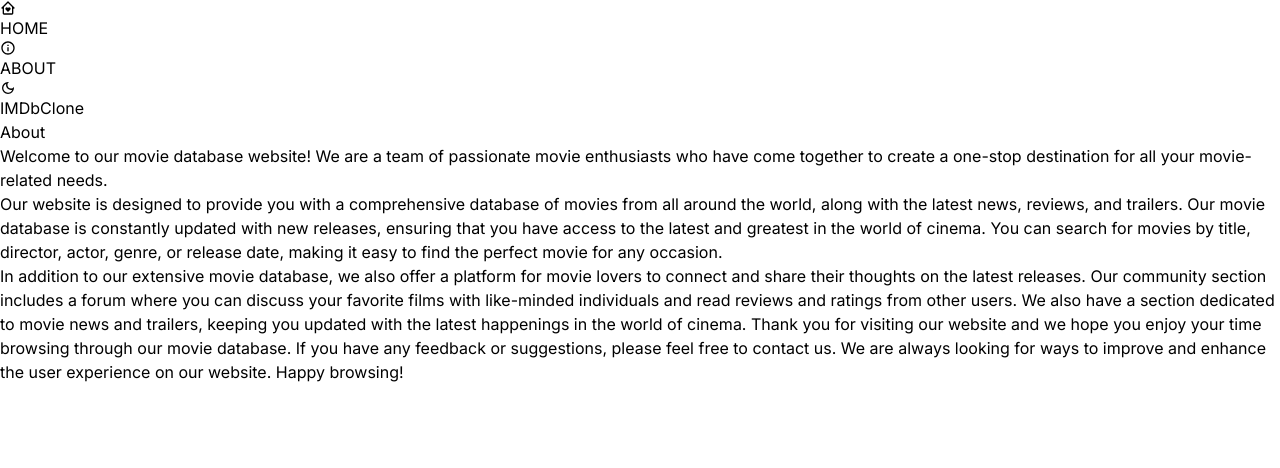
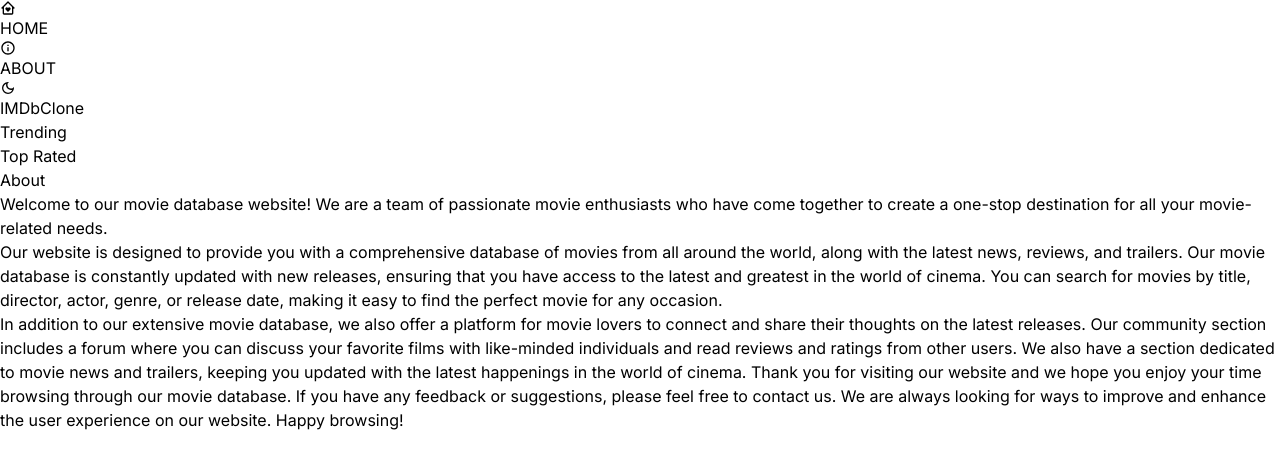
Before and after one commit to isabella-reis/imdb, a Next.js app: page /about in a window 1280 px wide. Shown: the top 468 px of the page. Built offline with nearby package versions, Linux system fonts and the light colour scheme.

Commit message:
Create Navbar component

```diff
--- a/src/app/about/page.jsx
+++ b/src/app/about/page.jsx
@@ -2,7 +2,7 @@ import React from "react";
 
 export default function About() {
   return (
-    <div className="max-w-6xl mx-auto space-y-4">
+    <div className="max-w-6xl mx-auto space-y-4 p-4">
       <h1 className="text-2xl font-medium text-pink-300">About</h1>
       <p>
         Welcome to our movie database website! We are a team of passionate movie
--- a/src/app/layout.jsx
+++ b/src/app/layout.jsx
@@ -1,8 +1,9 @@
-import Header from "@/components/Header";
 import "./globals.css";
 
 import { Inter } from "next/font/google";
 import Providers from "./Providers";
+import Navbar from "@/components/Navbar";
+import Header from "@/components/Header";
 
 const inter = Inter({ subsets: ["latin"] });
 export const metadata = {
@@ -20,6 +21,8 @@ export default function RootLayout({ children }) {
           <Header />
 
           {/* Navbar */}
+          <Navbar />
+
           {/* SearchBox */}
 
           {children}
--- /dev/null
+++ b/src/components/Navbar.jsx
@@ -0,0 +1,11 @@
+import React from 'react'
+import NavbarItem from './NavbarItem'
+
+export default function Navbar() {
+  return (
+    <nav className='flex justify-center dark:bg-slate-800 bg-pink-100 lg:text-lg p-4'>
+      <NavbarItem title="Trending" param="fetchTrending"/>
+      <NavbarItem title="Top Rated" param="fetchTopRated"/>
+    </nav>
+  )
+}
--- /dev/null
+++ b/src/components/NavbarItem.jsx
@@ -0,0 +1,26 @@
+"use client";
+
+import Link from "next/link";
+import React from "react";
+import { useSearchParams } from "next/navigation";
+
+export default function NavbarItem({ title, param }) {
+  const searchParams = useSearchParams();
+  const genre = searchParams.get("genre");
+
+  return (
+    <div>
+      <Link
+        href={`/?genre=${param}`}
+        className={`m-4 font-semibold p-2 hover:text-pink-300 ${
+          // if the genre exist, check to what params it is equal and then apply the style
+          genre &&
+          genre === param &&
+          "underline underline-offset-8 decoration-4 decoration-pink-300 rounded-lg"
+        }`}
+      >
+        {title}
+      </Link>
+    </div>
+  );
+}
```
